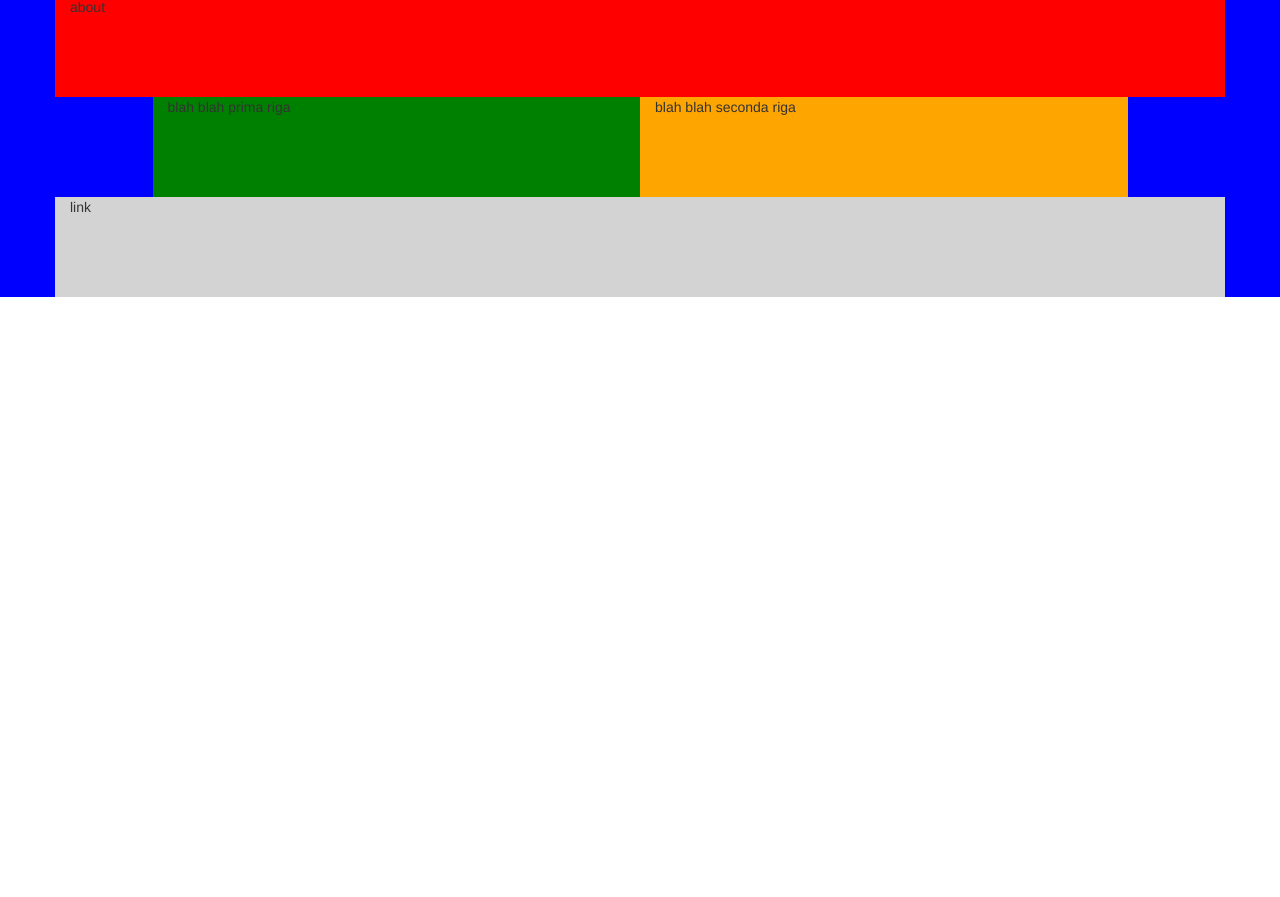
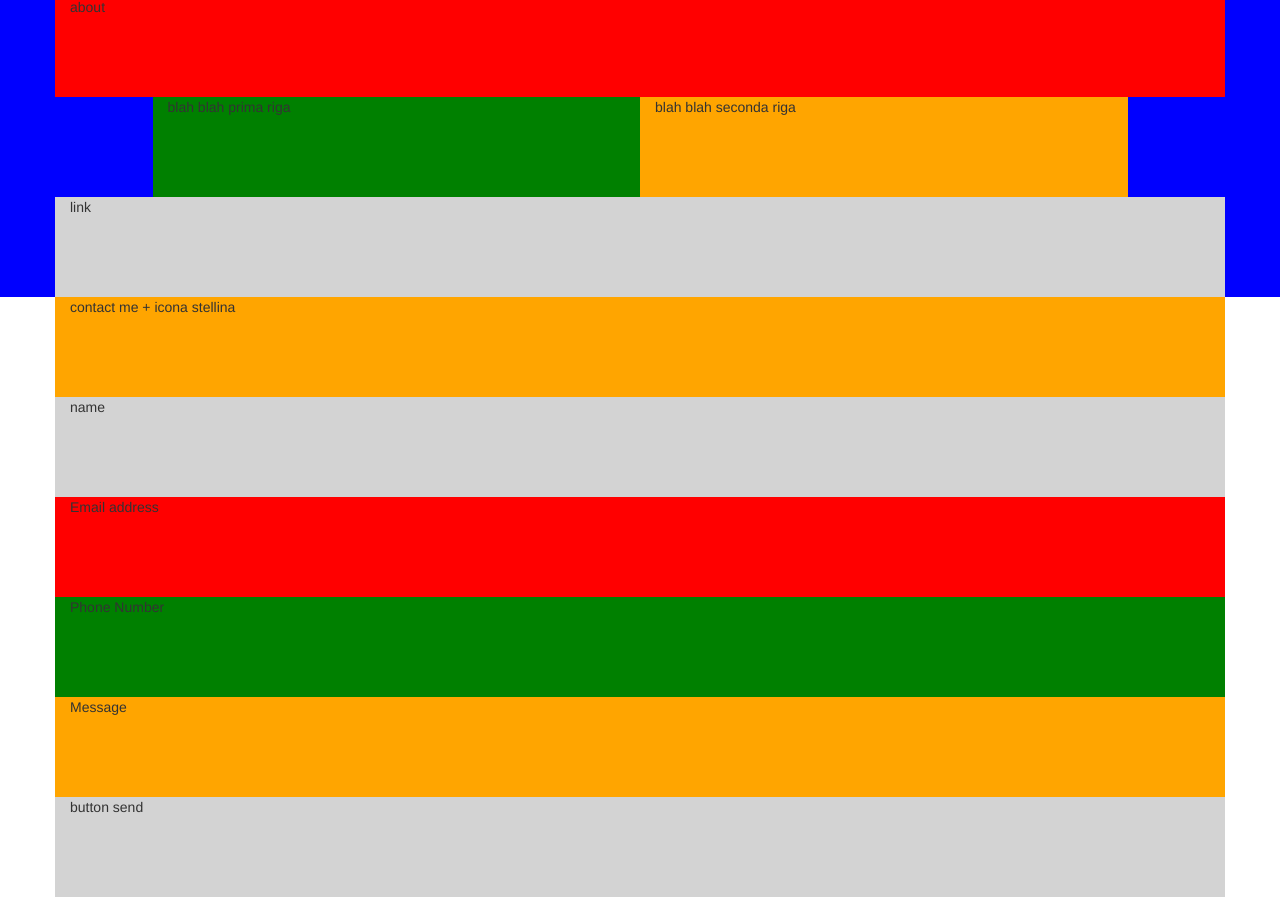
Before and after one commit to DavideBenazzi/html-css-bootstrap-freelancer, a plain HTML site: page index.html in a window 1280 px wide. Shown: the part 503-1400 px from the top of the page. Before the commit the page ends 800 px from the top, so only its background shows below. Drawn offline with nearby package versions, Linux system fonts and the light colour scheme.

Commit message:
sezione contact me

```diff
--- a/css/style.css
+++ b/css/style.css
@@ -12,6 +12,9 @@
 
 .header-background {
   background: lightgrey;
+  /* position: fixed;                         <!----header fixed----->
+  top: 0;
+  z-index: 10; */
 }
 /* JUMBOTRON */
 .azure {
@@ -66,3 +69,6 @@
   height: 100px;
   background: lightgrey;
 }
+/* CONTACTME */
+
+/* FOOTER */
--- a/index.html
+++ b/index.html
@@ -75,5 +75,33 @@
         </div>
       </div>
     </section>
+    <!-- CONTACTME -->
+    <section class="contactme">
+      <div class="container">
+        <div class="row">
+          <div class="col-xs-12 orange">
+            contact me + icona stellina
+          </div>
+          <div class="col-xs-12 grey">
+            name
+          </div>
+          <div class="col-xs-12 red">
+            Email address
+          </div>
+          <div class="col-xs-12 green">
+            Phone Number
+          </div>
+          <div class="col-xs-12 orange">
+            Message
+          </div>
+          <div class="col-xs-12 grey">
+            button send
+          </div>
+
+        </div>
+      </div>
+    </section>
+    <!-- FOOTER -->
+    <footer></footer>
   </body>
 </html>
```
